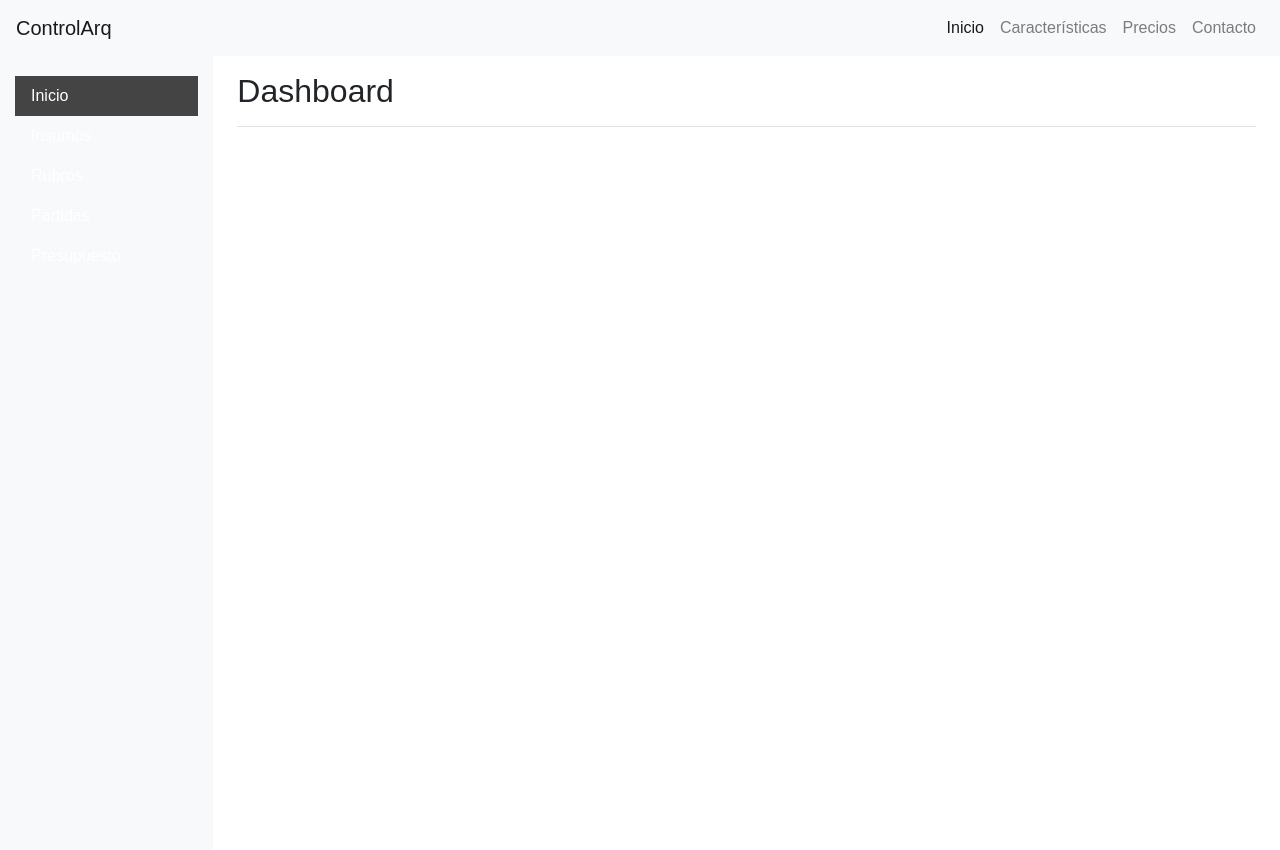
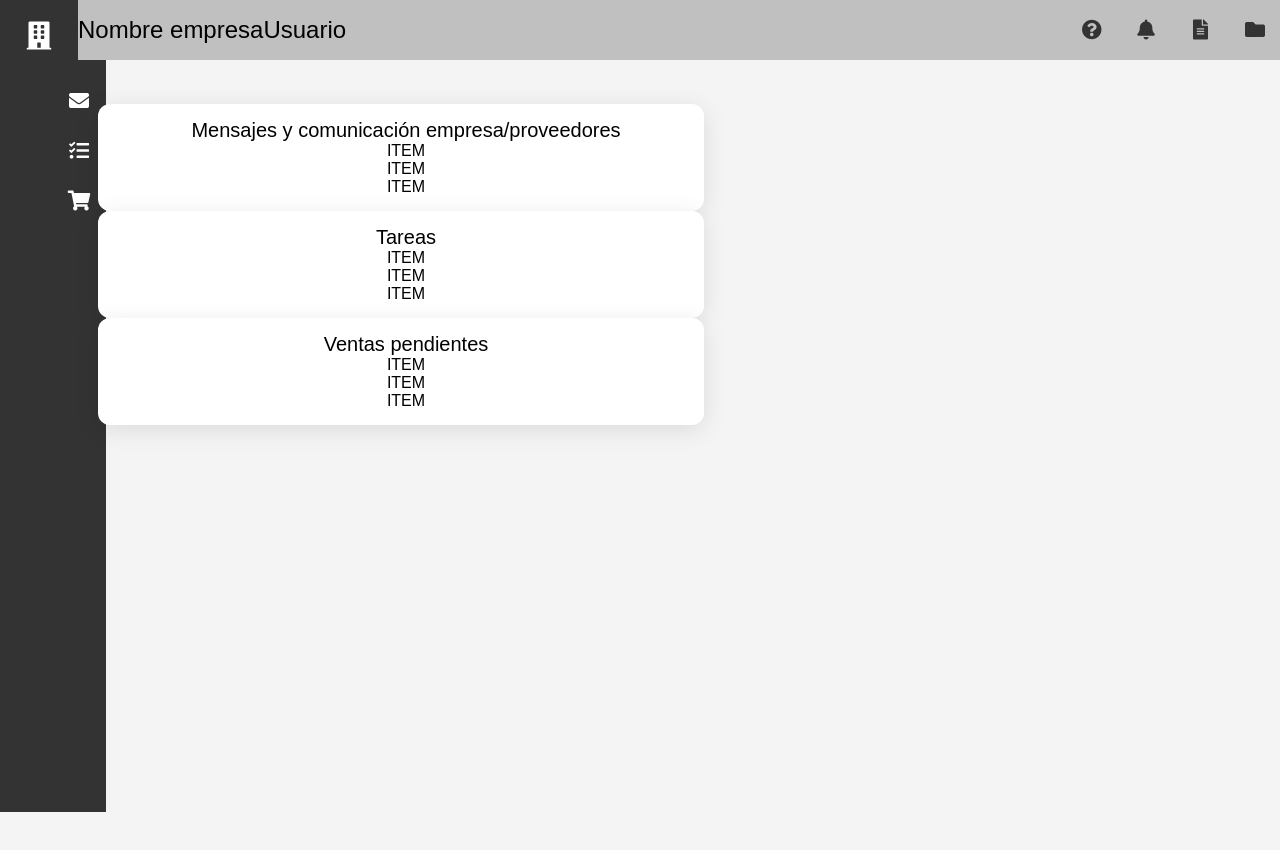
Before and after one commit to Ctrlarq/Gestion, a plain HTML site: page index.html in a window 1280 px wide. After the commit the page ends 800 px from the top, so only its background shows below. Drawn offline with nearby package versions, Linux system fonts and the light colour scheme.

Commit message:
Add files via upload

```diff
--- a/index.html
+++ b/index.html
@@ -1,87 +1,81 @@
-
 <!DOCTYPE html>
 <html lang="en">
 <head>
     <meta charset="UTF-8">
-    <meta name="viewport" content="width=device-width, initial-scale=1, shrink-to-fit=no">
+    <meta name="viewport" content="width=device-width, initial-scale=1.0">
     <title>ControlArq</title>
-    <link href="https://maxcdn.bootstrapcdn.com/bootstrap/4.0.0/css/bootstrap.min.css" rel="stylesheet">
+    <link rel="stylesheet" href="https://cdnjs.cloudflare.com/ajax/libs/font-awesome/5.15.3/css/all.min.css">
     <link rel="stylesheet" href="styles.css">
 </head>
 <body>
-    <nav class="navbar navbar-expand-lg navbar-light bg-light">
-        <a class="navbar-brand" href="#">ControlArq</a>
-        <button class="navbar-toggler" type="button" data-toggle="collapse" data-target="#navbarNav" aria-controls="navbarNav" aria-expanded="false" aria-label="Toggle navigation">
-            <span class="navbar-toggler-icon"></span>
-        </button>
-        <div class="collapse navbar-collapse" id="navbarNav">
-            <ul class="navbar-nav ml-auto">
-                <li class="nav-item active">
-                    <a class="nav-link" href="#">Inicio <span class="sr-only">(current)</span></a>
-                </li>
-                <li class="nav-item">
-                    <a class="nav-link" href="#">Características</a>
-                </li>
-                <li class="nav-item">
-                    <a class="nav-link" href="#">Precios</a>
-                </li>
-                <li class="nav-item">
-                    <a class="nav-link" href="#">Contacto</a>
-                </li>
-            </ul>
+    <div class="sidebar">
+        <div class="logo-details">
+            <i class="fas fa-building"></i>
+            <span class="logo_name">ControlArq</span>
         </div>
-    </nav>
-    <div class="container-fluid">
-        <div class="row">
-            <nav id="sidebar" class="col-md-3 col-lg-2 d-md-block bg-light sidebar">
-                <div class="sidebar-sticky">
-                    <ul class="nav flex-column">
-                        <li class="nav-item">
-                            <a class="nav-link active" href="#">
-                                <span data-feather="home"></span>
-                                Inicio <span class="sr-only">(current)</span>
+        <ul class="nav-links">
+            <li>
+                <a href="#">
+                    <i class="fas fa-envelope"></i>
+                    <span class="link_name">Mensajes</span>
                 </a>
             </li>
-                        <li class="nav-item">
-                            <a class="nav-link" href="#">
-                                <span data-feather="file"></span>
-                                Insumos
+            <li>
+                <a href="#">
+                    <i class="fas fa-tasks"></i>
+                    <span class="link_name">Tareas</span>
                 </a>
             </li>
-                        <li class="nav-item">
-                            <a class="nav-link" href="#">
-                                <span data-feather="shopping-cart"></span>
-                                Rubros
-                            </a>
-                        </li>
-                        <li class="nav-item">
-                            <a class="nav-link" href="#">
-                                <span data-feather="users"></span>
-                                Partidas
-                            </a>
-                        </li>
-                        <li class="nav-item">
-                            <a class="nav-link" href="#">
-                                <span data-feather="bar-chart-2"></span>
-                                Presupuesto
+            <li>
+                <a href="#">
+                    <i class="fas fa-shopping-cart"></i>
+                    <span class="link_name">Ventas</span>
                 </a>
             </li>
         </ul>
     </div>
+    <section class="home-section">
+        <nav>
+            <div class="sidebar-button">
+                <span class="dashboard">Nombre empresa</span>
+                <span class="dashboard">Usuario</span>
+            </div>
+            <div class="profile-details">
+                <i class="fas fa-question-circle"></i>
+                <i class="fas fa-bell"></i>
+                <i class="fas fa-file-alt"></i>
+                <i class="fas fa-folder"></i>
+            </div>
         </nav>
-            <main role="main" class="col-md-9 ml-sm-auto col-lg-10 px-4">
-                <div class="d-flex justify-content-between flex-wrap flex-md-nowrap align-items-center pt-3 pb-2 mb-3 border-bottom">
-                    <h1 class="h2">Dashboard</h1>
-                </div>
-                <div id="content">
-                    <!-- Aquí va tu contenido principal -->
-                </div>
-            </main>
+        <div class="home-content">
+            <div class="overview-boxes">
+                <div class="box">
+                    <div class="right-side">
+                        <div class="box-topic">Mensajes y comunicación empresa/proveedores</div>
+                        <div>ITEM</div>
+                        <div>ITEM</div>
+                        <div>ITEM</div>
                     </div>
                 </div>
-    <script src="https://code.jquery.com/jquery-3.2.1.slim.min.js"></script>
-    <script src="https://cdnjs.cloudflare.com/ajax/libs/popper.js/1.11.0/umd/popper.min.js"></script>
-    <script src="https://maxcdn.bootstrapcdn.com/bootstrap/4.0.0/js/bootstrap.min.js"></script>
+                <div class="box">
+                    <div class="right-side">
+                        <div class="box-topic">Tareas</div>
+                        <div>ITEM</div>
+                        <div>ITEM</div>
+                        <div>ITEM</div>
+                    </div>
+                </div>
+                <div class="box">
+                    <div class="right-side">
+                        <div class="box-topic">Ventas pendientes</div>
+                        <div>ITEM</div>
+                        <div>ITEM</div>
+                        <div>ITEM</div>
+                    </div>
+                </div>
+            </div>
+        </div>
+    </section>
     <script src="script.js"></script>
 </body>
 </html>
--- a/script.js
+++ b/script.js
@@ -1,17 +1,23 @@
+document.addEventListener("DOMContentLoaded", function() {
+    const sidebar = document.querySelector(".sidebar");
+    const closeBtn = document.querySelector("#btn");
+    const searchBtn = document.querySelector(".bx-search");
 
-document.addEventListener("DOMContentLoaded", function() {
-    document.querySelectorAll("#sidebar .nav-link").forEach(function(navLink) {
-        navLink.addEventListener("click", function() {
-            document.querySelectorAll("#sidebar .nav-link").forEach(function(navLink) {
-                navLink.classList.remove("active");
-            });
-            this.classList.add("active");
-            loadSection(this.textContent.trim());
-        });
+    closeBtn.addEventListener("click", () => {
+        sidebar.classList.toggle("open");
+        menuBtnChange();
     });
 
-    function loadSection(section) {
-        const content = document.getElementById("content");
-        content.innerHTML = `<h2>${section}</h2><p>Contenido de ${section}</p>`;
+    searchBtn.addEventListener("click", () => {
+        sidebar.classList.toggle("open");
+        menuBtnChange();
+    });
+
+    function menuBtnChange() {
+        if (sidebar.classList.contains("open")) {
+            closeBtn.classList.replace("bx-menu", "bx-menu-alt-right");
+        } else {
+            closeBtn.classList.replace("bx-menu-alt-right", "bx-menu");
+        }
     }
 });
--- a/styles.css
+++ b/styles.css
@@ -1,27 +1,231 @@
-
 body {
     font-family: 'Poppins', sans-serif;
+    margin: 0;
+    padding: 0;
+    background: #f4f4f4;
 }
 
-.navbar {
-    background-color: #c0c0c0;
+.sidebar {
+    position: fixed;
+    height: 100%;
+    width: 78px;
+    background: #333;
+    padding: 6px 14px;
+    transition: all 0.5s ease;
 }
 
-#sidebar {
-    background-color: #333;
-    color: white;
-    height: 100vh;
-    padding-top: 20px;
+.sidebar .logo-details {
+    height: 60px;
+    display: flex;
+    align-items: center;
 }
 
-#sidebar .nav-link {
-    color: white;
+.sidebar .logo-details i {
+    font-size: 28px;
+    color: #fff;
+    height: 50px;
+    min-width: 50px;
+    text-align: center;
+    line-height: 50px;
 }
 
-#sidebar .nav-link.active {
-    background-color: #444;
+.sidebar .logo-details .logo_name {
+    font-size: 20px;
+    color: #fff;
+    font-weight: 600;
+    transition: 0.3s ease;
+    opacity: 0;
+    pointer-events: none;
 }
 
-#content {
-    padding: 20px;
+.sidebar.open .logo-details .logo_name {
+    opacity: 1;
+    pointer-events: auto;
 }
+
+.sidebar .nav-links {
+    margin-top: 10px;
+}
+
+.sidebar .nav-links li {
+    position: relative;
+    list-style: none;
+    height: 50px;
+    width: 100%;
+}
+
+.sidebar .nav-links li a {
+    height: 100%;
+    width: 100%;
+    display: flex;
+    align-items: center;
+    text-decoration: none;
+    transition: all 0.4s ease;
+}
+
+.sidebar .nav-links li a i {
+    min-width: 50px;
+    text-align: center;
+    font-size: 20px;
+    color: #fff;
+}
+
+.sidebar .nav-links li a .link_name {
+    font-size: 15px;
+    color: #fff;
+    font-weight: 400;
+    white-space: nowrap;
+    opacity: 0;
+    pointer-events: none;
+    transition: 0.4s;
+}
+
+.sidebar.open .nav-links li a .link_name {
+    opacity: 1;
+    pointer-events: auto;
+}
+
+.sidebar .nav-links li .tooltip {
+    position: absolute;
+    left: calc(100% + 15px);
+    top: 0;
+    transform: translateY(-50%);
+    border-radius: 6px;
+    height: 35px;
+    width: 122px;
+    background: #fff;
+    box-shadow: 0 5px 25px rgba(0, 0, 0, 0.1);
+    opacity: 0;
+    pointer-events: none;
+    transition: 0.4s;
+}
+
+.sidebar .nav-links li:hover .tooltip {
+    opacity: 1;
+    pointer-events: auto;
+    top: 50%;
+    transform: translateY(-50%);
+}
+
+.sidebar .nav-links li .tooltip .tooltip-text {
+    font-size: 14px;
+    color: #333;
+    font-weight: 400;
+    line-height: 35px;
+}
+
+.sidebar.open .nav-links li .tooltip {
+    display: none;
+}
+
+.sidebar .profile-details {
+    position: fixed;
+    bottom: 0;
+    width: 78px;
+    background: #333;
+    transition: all 0.5s ease;
+}
+
+.sidebar.open .profile-details {
+    width: 250px;
+}
+
+.sidebar .profile-details i {
+    font-size: 20px;
+    color: #fff;
+    min-width: 50px;
+    text-align: center;
+    line-height: 50px;
+}
+
+.sidebar.open {
+    width: 250px;
+}
+
+.sidebar .nav-links li:hover a {
+    background: #444;
+}
+
+.home-section {
+    position: relative;
+    min-height: 100vh;
+    left: 78px;
+    width: calc(100% - 78px);
+    transition: all 0.5s ease;
+}
+
+.sidebar.open ~ .home-section {
+    left: 250px;
+    width: calc(100% - 250px);
+}
+
+.home-section nav {
+    display: flex;
+    justify-content: space-between;
+    height: 60px;
+    background: #c0c0c0;
+    display: flex;
+    align-items: center;
+    position: fixed;
+    width: calc(100% - 78px);
+    left: 78px;
+    transition: all 0.5s ease;
+}
+
+.sidebar.open ~ .home-section nav {
+    left: 250px;
+    width: calc(100% - 250px);
+}
+
+nav .sidebar-button {
+    display: flex;
+    align-items: center;
+    font-size: 24px;
+    font-weight: 500;
+}
+
+nav .profile-details i {
+    font-size: 20px;
+    color: #333;
+    min-width: 50px;
+    text-align: center;
+    line-height: 50px;
+}
+
+.home-content {
+    position: relative;
+    padding-top: 104px;
+}
+
+.home-content .overview-boxes {
+    display: flex;
+    flex-wrap: wrap;
+    align-items: center;
+    justify-content: space-between;
+    padding: 0 20px;
+    margin-bottom: 20px;
+}
+
+.overview-boxes .box {
+    display: flex;
+    align-items: center;
+    justify-content: center;
+    width: calc(100% / 2 - 15px);
+    background: #fff;
+    padding: 15px 20px;
+    border-radius: 12px;
+    box-shadow: 0 5px 25px rgba(0, 0, 0, 0.1);
+}
+
+.overview-boxes .box .right-side {
+    display: flex;
+    align-items: center;
+    justify-content: center;
+    flex-direction: column;
+    margin-left: 10px;
+}
+
+.overview-boxes .box .right-side .box-topic {
+    font-size: 20px;
+    font-weight: 500;
+}
```
Lines whose indentation alone changed are shown as unchanged.
